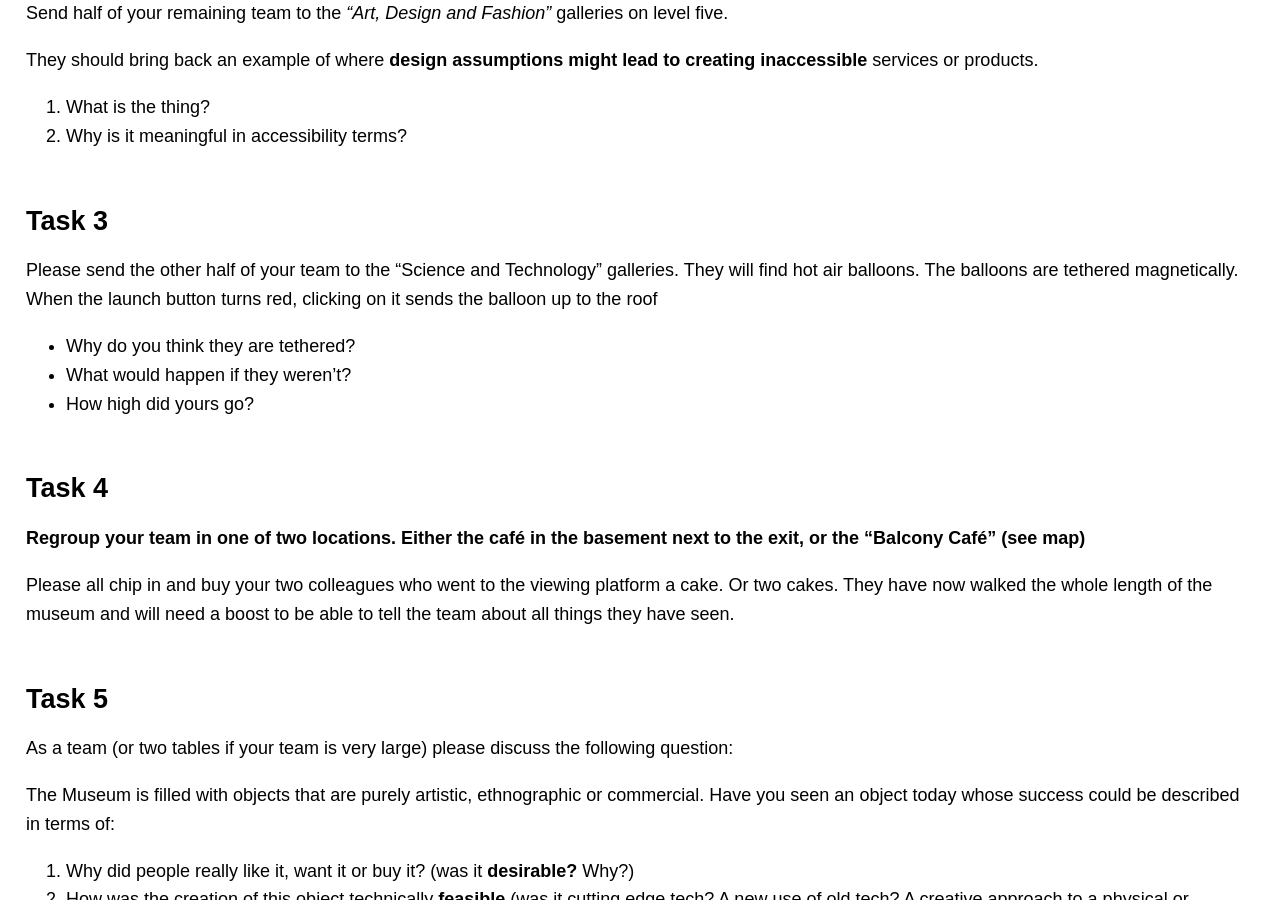
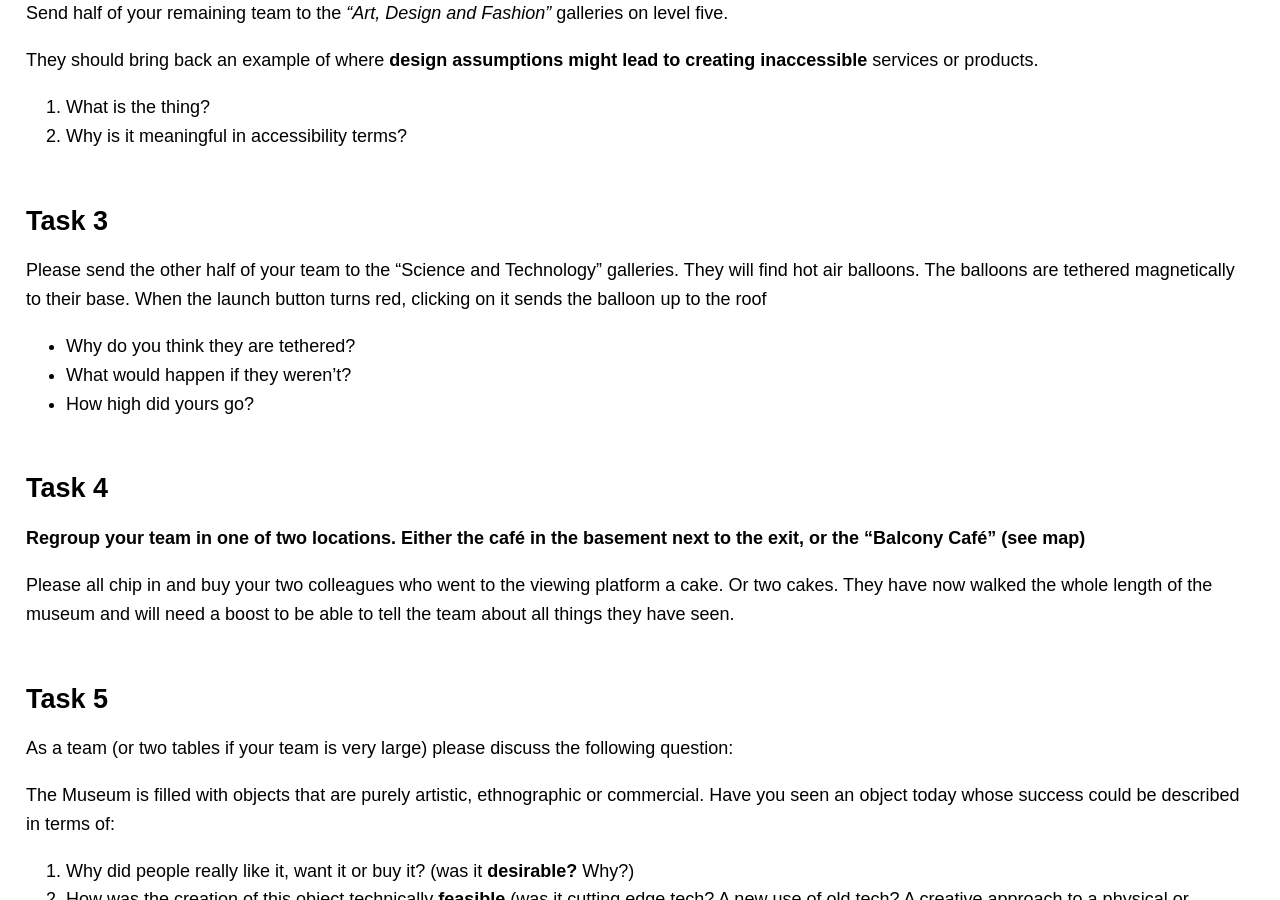
Before and after one commit to lrdj/humansystems.io, a Jekyll site: the page built from XD/index.md, in a window 1280 px wide and 900 px high, scrolled down 1911 px. Built offline with Jekyll 4.4.1, drawn with Linux system fonts in a browser that asks for light colours.

Commit message:
Update index.md

```diff
--- a/XD/index.md
+++ b/XD/index.md
@@ -57,7 +57,7 @@ They should bring back an example of where **design assumptions might lead to cr
 
 ## Task 3
 
-Please send the other half of your team to the "Science and Technology" galleries. They will find hot air balloons. The balloons are tethered magnetically. When the launch button turns red, clicking on it sends the balloon up to the roof
+Please send the other half of your team to the "Science and Technology" galleries. They will find hot air balloons. The balloons are tethered magnetically to their base. When the launch button turns red, clicking on it sends the balloon up to the roof
 
   - Why do you think they are tethered?
   - What would happen if they weren't?
```
